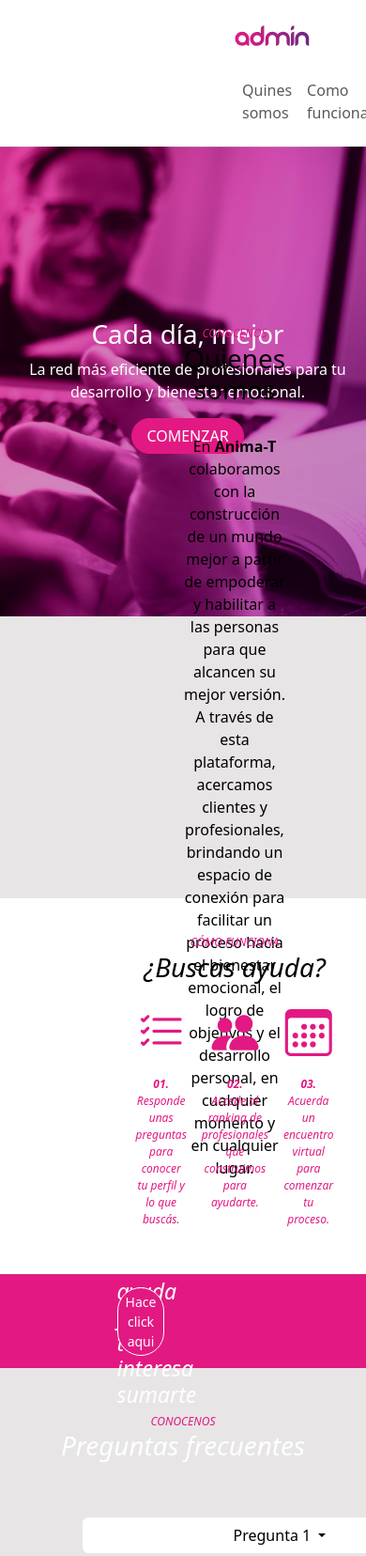
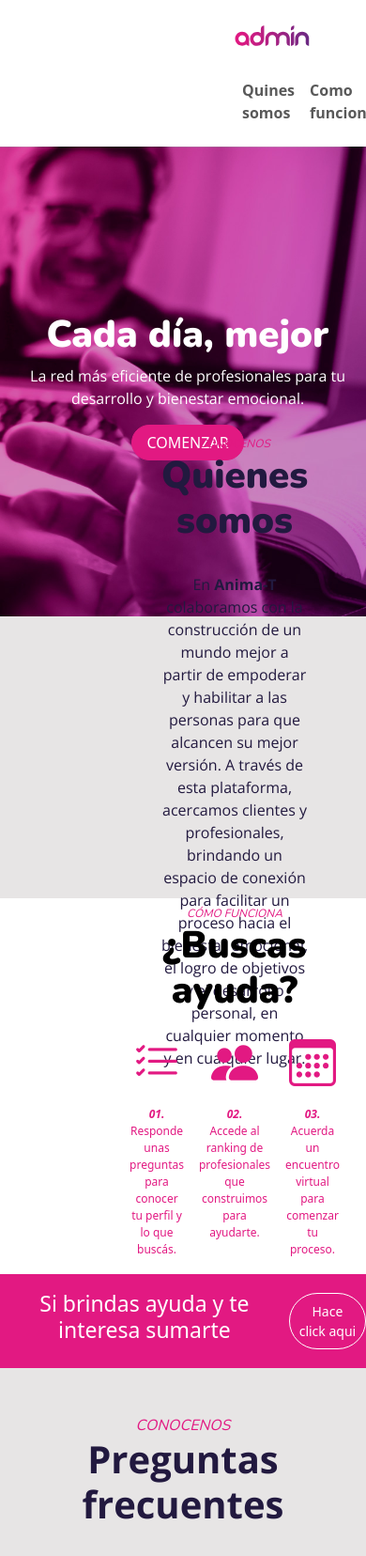
Before and after one commit to NanoCode10/ejercicios_UTN_desarolloweb, a plain HTML site: page clase11/index.html in a window 390 px wide. Shown: the top 1656 px of the page at 94% size. Drawn offline with nearby package versions, Linux system fonts and the light colour scheme.

Commit message:
commit 100423

```diff
--- a/clase11/index.html
+++ b/clase11/index.html
@@ -8,35 +8,38 @@
     <link href="https://cdn.jsdelivr.net/npm/bootstrap@5.3.0-alpha1/dist/css/bootstrap.min.css" rel="stylesheet" integrity="sha384-GLhlTQ8iRABdZLl6O3oVMWSktQOp6b7In1Zl3/Jr59b6EGGoI1aFkw7cmDA6j6gD" crossorigin="anonymous">
     <link rel="stylesheet" href="https://cdn.jsdelivr.net/npm/bootstrap-icons@1.10.4/font/bootstrap-icons.css">
     <link href="style.css" rel="stylesheet" type="text/css">
+    <link rel="preconnect" href="https://fonts.googleapis.com">
+    <link rel="preconnect" href="https://fonts.gstatic.com" crossorigin>
+    <link href="https://fonts.googleapis.com/css2?family=Nunito:wght@200;900&display=swap" rel="stylesheet">
+    <link rel="preconnect" href="https://fonts.googleapis.com">
+    <link rel="preconnect" href="https://fonts.gstatic.com" crossorigin>
+    <link href="https://fonts.googleapis.com/css2?family=Open+Sans&display=swap" rel="stylesheet">
+    <link rel="preconnect" href="https://fonts.googleapis.com">
+    <link rel="preconnect" href="https://fonts.gstatic.com" crossorigin>
+    <link href="https://fonts.googleapis.com/css2?family=Open+Sans:wght@700&display=swap" rel="stylesheet">
 </head>
 <body>
-    <div class="col-12 wrapper">
-
+    <div class="wrapper">
         <nav class="navbar navbar-light">
         <a class="navbar-brand" href="#">
             <img src="img/logo.svg" width="80" height="50" class="d-inline-block align-top" alt="">
-
-
         </a>
 
-        <ul class="list-group list-group-horizontal  navbar-nav justify-content-md-end mr-auto">
-            <li class="nav-item active p-2"><a class="nav-link" href="#">  Quines somos </a></li>
-            <li class="nav-item active p-2"><a class="nav-link" href="#"> Como funciona </a></li>
-            <li class="nav-item active p-2"><a class="nav-link" href="#"> FAQS </a></li>
-            <div class="d-grid d-md-flex justify-content-md-end p-2">
-                <button class="btn btn-primary rounded-pill boton" style="width:120px"  type="button">Login</button>
+            <ul class="list-group list-group-horizontal navbar-nav justify-content-md-end">
+            <li class="nav-item active p-2"><a class="nav-link" href="#"><strong>  Quines somos </strong></a></li>
+            <li class="nav-item active p-2"><a class="nav-link" href="#"><strong> Como funciona </strong></a></li>
+            <li class="nav-item active p-2"><a class="nav-link" href="#"><strong> FAQS </strong></a></li>
+                <div class="d-grid d-md-flex justify-content-md-end p-2">
+                    <button class="btn btn-primary rounded-pill boton" style="width:120px"  type="button">Login</button>
 
-            </div>
-        </ul>
+                </div>
+            </ul>
+        </nav>
+    </div>
 
-        </nav>
-
-
-
-    </div>
     <div class="comenzar align-content-center">
         <div >
-          <h1>Cada día, mejor</h1>
+          <h1 class="titulo-principal">Cada día, mejor</h1>
           <p>La red más eficiente de profesionales para tu desarrollo y bienestar emocional.</p>
           <button class="btn btn-primary rounded-pill boton" style="width:120px"  type="button">COMENZAR</button>
 
@@ -45,8 +48,8 @@
     <div class="conocenos align-content-center">
         <div >
 
-          <i class="i-conocenos">CONOCENOS</i>
-          <h1 class="titulo-quienes">Quienes somos</h1><br/>
+          <i class="i-conocenos pre-titulo">CONOCENOS</i>
+          <h1 class="titulo-quienes titulo-principal">Quienes somos</h1><br/>
 
           <p class="titulo-quienes">En <strong>Anima-T</strong> colaboramos con la construcción de un mundo mejor a partir de empoderar y habilitar a las personas para que alcancen su mejor versión.
             A través de esta plataforma, acercamos clientes y profesionales, brindando un espacio de conexión para facilitar un proceso hacia el bienestar emocional, el logro de objetivos y el desarrollo personal, en cualquier momento y en cualquier lugar.
@@ -54,12 +57,12 @@
 
         </div>
     </div>
-    <div class="ayuda align-content-center">
+    <div class="ayuda">
         <div >
 
-          <i class="i-conocenos">CÓMO FUNCIONA</a>
-          <h1 class="h1-color">¿Buscas ayuda?</h1>
-          <ul class="list-group list-group-horizontal navbar-nav">
+          <i class="i-conocenos pre-titulo">CÓMO FUNCIONA</i>
+          <h1 class="h1-color titulo-principal">¿Buscas ayuda?</h1>
+          <ul class="list-group list-group-horizontal navbar-nav i-conocenos">
 
             <li class="nav-item active p-2"><i class="bi bi-list-check icon"></i><a class="nav-link" href="#"><i><strong>01.</strong></i><br/>Responde unas preguntas para conocer tu perfil y lo que buscás.</a></li>
 
@@ -71,20 +74,20 @@
 
         </div>
     </div>
-    <div class="sumarte align-content-center">
-        <div class="col-6">
+    <div class="sumarte">
+        <div class="p-4">
 
           <h3>Si brindas ayuda y te interesa sumarte</h3>
 
 
         </div>
-        <button class="btn btn-primary rounded-pill btn-sm boton click-aqui" style="width:120px"  type="button">Hace click aqui</button>
+        <button class="btn btn-primary rounded-pill btn-sm boton click-aqui p-2" style="width:120px"  type="button">Hace click aqui</button>
     </div>
     <div class="preguntas align-content-center p-5">
         <div >
 
-          <a>CONOCENOS</a>
-          <h1>Preguntas frecuentes</h1>
+          <i class="pre-titulo">CONOCENOS</i>
+          <h1 class="frecuentes titulo-pregunta">Preguntas frecuentes</h1>
             <div class="row">
                 <div class="col-8 p-5">
                     <div class="dropdown p-1">
@@ -149,11 +152,11 @@
         </div>
     </div>
 
-    <!-- Footer -->
+
 <footer class="align-items-center">
-    <!-- Section: Social media -->
+
     <section class="d-flex bd-highlight p-4 border-bottom">
-      <!-- Left -->
+
 
             <div class="bd-highlight me-5">
                 <span>Terminos y condiciones</span>
@@ -165,13 +168,13 @@
 
       <div class="bd-highlight ms-auto text-end ">
 
-        <a href="" class="text-reset icon-r">
+        <a href="" class="icon-r">
             <i class="bi bi-facebook"></i>
         </a>
-        <a href="" class="text-reset icon-r">
+        <a href="" class="icon-r">
             <i class="bi bi-instagram"></i>
         </a>
-        <a href="" class="text-reset icon-r">
+        <a href="" class="icon-r">
             <i class="bi bi-linkedin"></i>
         </a>
 
@@ -181,7 +184,7 @@
 
 
     <!-- Copyright -->
-    <div class="text-center p-4 derechos" >
+    <div class="text-center p-4 derechos copy" >
       © 2023 Copyright:
       <a class="text-reset fw-bold" href="">Todos los derechos reservados - NanoCode10</a>
     </div>
--- a/clase11/package.json
+++ /dev/null
@@ -1,5 +0,0 @@
-{
-  "dependencies": {
-    "bootstrap-icons": "^1.10.4"
-  }
-}
--- a/clase11/style.css
+++ b/clase11/style.css
@@ -26,6 +26,7 @@ h1 {
 
 }
 p{
+    font-family:'Open Sans';
     color: white;
 }
 
@@ -45,9 +46,11 @@ p{
     margin-right: 0px;
 }
 .titulo-quienes {
-    color: black;
+
+    color: #22193F;
 }
 .i-conocenos{
+
     font-size: 12px;
     color: #E21982;
 }
@@ -74,9 +77,9 @@ p{
     height: 100px;
 
     width: 100%;
-    padding: 0 400px 0 150px;
-    margin-left: 0px;
-    margin-right: 0px;
+  /*  padding: 0 400px 0 150px;*/
+   /* margin-left: 0px;*/
+  /*  margin-right: 0px;*/
 
 }
 .boton {
@@ -126,9 +129,8 @@ p{
    }
 
 footer {
-
+    font-size: 14px;
     background-color:#22193F  ;
-
 
 
     padding: 0 150px 0px 250px;
@@ -148,6 +150,7 @@ span{
 
 
 .icon-r {
+    color: white;
     font-size: 16px;
 
 }
@@ -162,3 +165,26 @@ h3 {
     background-color: white;
     border-color: white;
 }
+
+.frecuentes {
+    color: #22193F;
+}
+.titulo-principal {
+ font-family: 'Nunito';
+ font-weight: 900;
+ font-size: 40px;
+
+}
+.pre-titulo{
+    color: #E21982;
+    font-family: 'Nunito';
+    font-weight: 200 ;
+}
+.copy {
+    font-size: 12px;
+}
+.titulo-pregunta {
+    font-family: 'Open Sans';
+    font-weight: bold;
+    font-size: 40px;
+}
```
Also changed, not shown: 1 other file.
